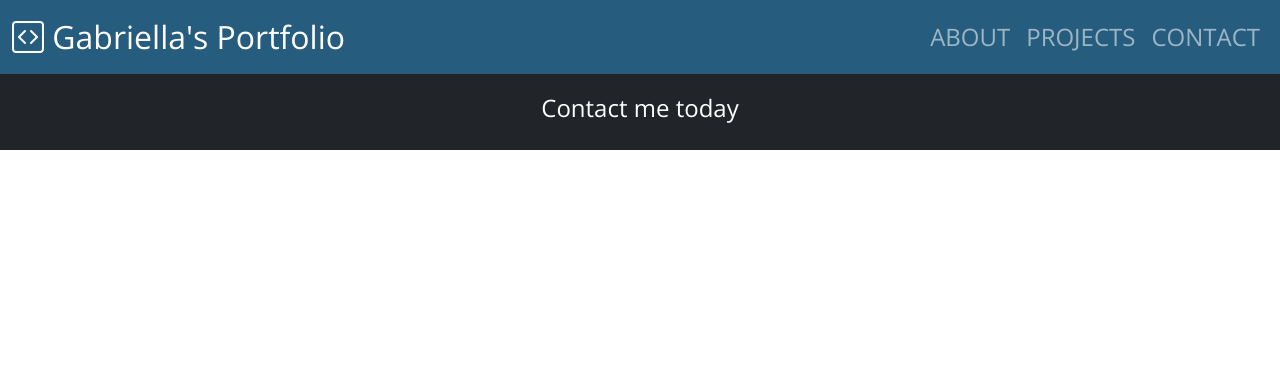
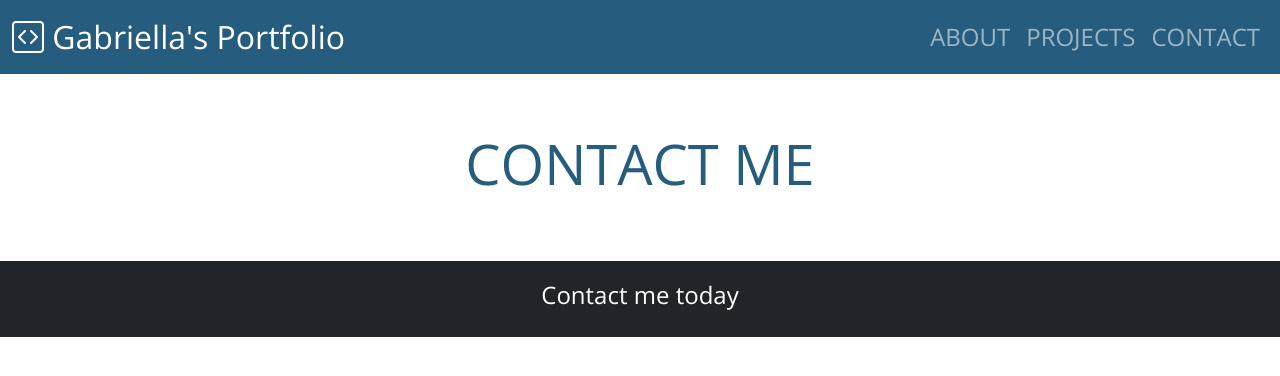
Before and after one commit to pisanzapra/my-portfolio, a React (Create React App) app: page /contact in a window 1280 px wide. Shown: the top 376 px of the page. Built offline with nearby package versions, Linux system fonts and the light colour scheme.

Commit message:
Set up Contact route/page/links

```diff
--- a/src/App.js
+++ b/src/App.js
@@ -9,6 +9,7 @@ import NavBar from "./components/NavBar";
 import ContactFooter from "./components/ContactFooter";
 import Home from "./components/Home";
 import Projects from "./components/Projects";
+import Contact from "./components/Contact";
 
 const App = () => {
   return (
@@ -17,6 +18,7 @@ const App = () => {
       <Routes>
         <Route exact path={"/"} element={<Home />} />
         <Route path={"/projects"} element={<Projects />} />
+        <Route path={"/contact"} element={<Contact />} />
       </Routes>
 
       <ContactFooter />
--- /dev/null
+++ b/src/components/Contact.js
@@ -0,0 +1,19 @@
+import React from "react";
+
+
+const Contact= () => {
+  return (
+    <React.Fragment>
+      <section className="container-fluid bg-white">
+        <div className="container-xxl py-5 ">
+          <h2 className="display-4 text-primary py-2 text-uppercase text-center text-align-center">
+            Contact Me
+          </h2>
+
+        </div>
+      </section>
+    </React.Fragment>
+  );
+};
+
+export default Contact;
--- a/src/components/ContactFooter.js
+++ b/src/components/ContactFooter.js
@@ -6,7 +6,7 @@ const ContactFooter = () => {
     <section className="container-fluid bg-dark m-0">
       <div className="container-xxl py-2 text-center">
         <p className="text-white fs-4 mt-2">
-          <Link to={"/"} className="footer">
+          <Link to={"/contact"} className="footer">
             Contact me today
           </Link>
         </p>
--- a/src/components/NavBar.js
+++ b/src/components/NavBar.js
@@ -39,7 +39,7 @@ const Nav = () => {
               </Link>
             </li>
             <li className="nav-item">
-              <Link to={"/"} className="nav-link">
+              <Link to={"/contact"} className="nav-link">
                 CONTACT
               </Link>
             </li>
```
